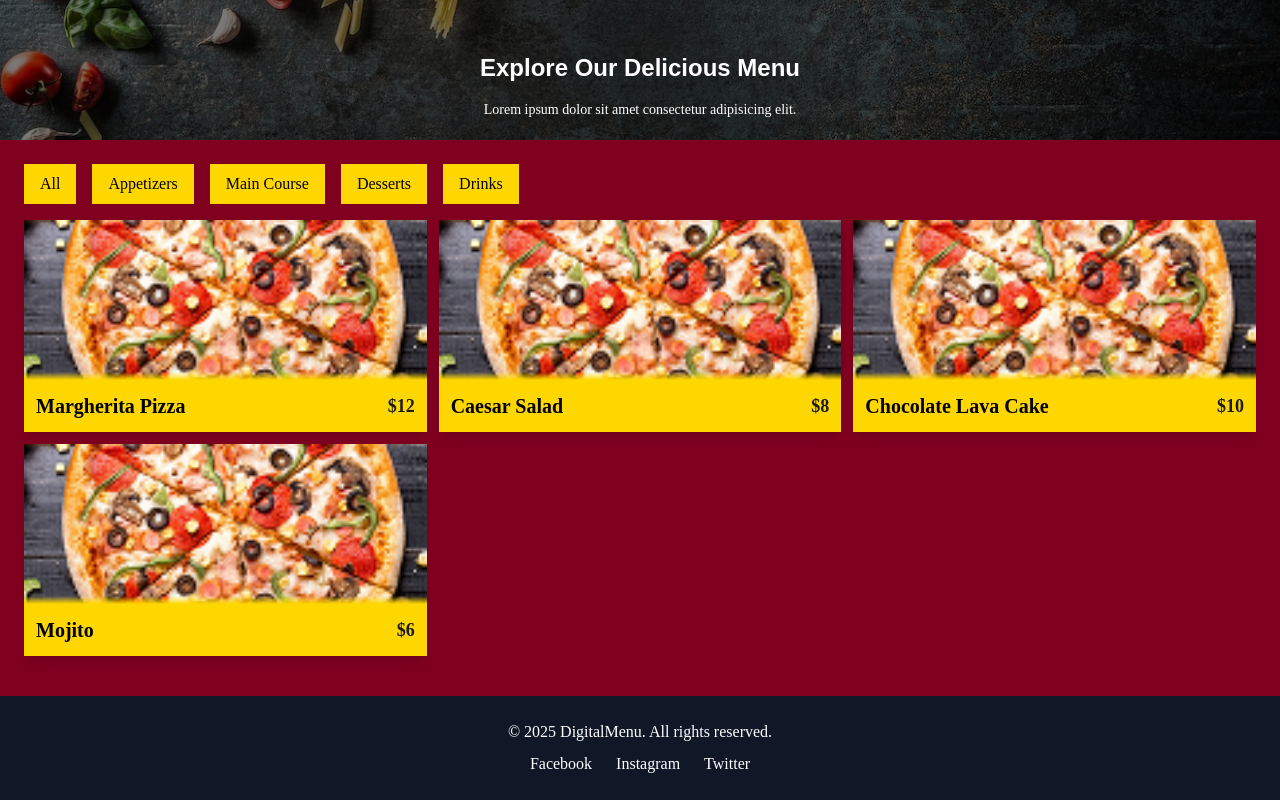
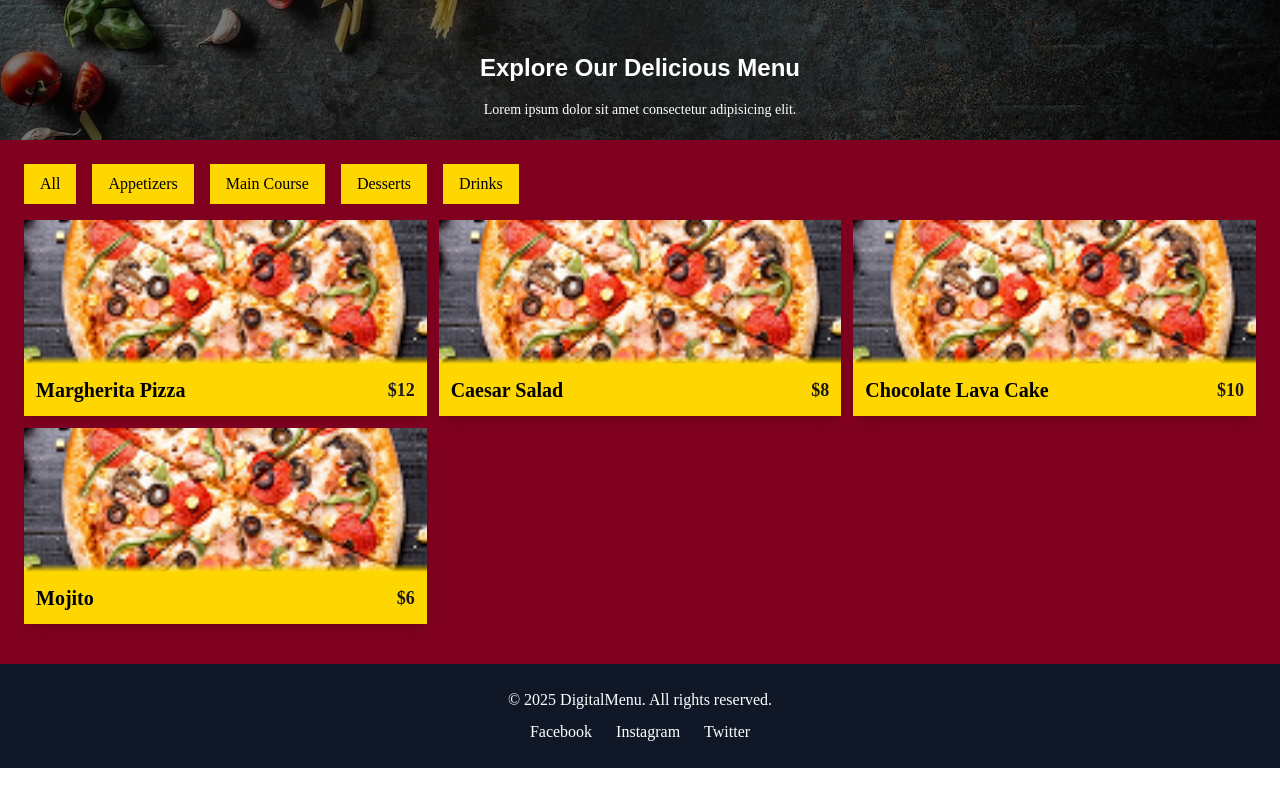
Before and after one commit to 7juned7/Digital-Menu, a React (Vite) app in the folder client-side/: page / in a window 1280 px wide. Shown: the part 944-1744 px from the top of the page. After the commit the page ends 1712 px from the top, so only its background shows below. Built offline with nearby package versions, Linux system fonts and the light colour scheme.

Commit message:
ui fixed

```diff
--- a/client-side/src/Components/MenuSection.jsx
+++ b/client-side/src/Components/MenuSection.jsx
@@ -59,14 +59,16 @@ const MenuSection = ({ isAdmin }) => {
             {menuStyle === "style-1" && (
                 <div className="grid grid-cols-2 md:grid-cols-3 gap-3 mb-4 w-full">
                     {menuItems.map((item) => (
-                        <div key={item.id} className="relative w-full bg-[#FFD700] text-black shadow-lg">
-                            {/* Image with Bottom Faded Effect */}
-                            <div className="relative w-full h-40">
+                        <div key={item.id} className="relative w-full shadow-lg  overflow-hidden">
+
+                            {/* Image Section (Prevent Yellow Background Overflow) */}
+                            <div className="relative w-full h-36 bg-white">
                                 <img src={item.image} alt={item.name} className="w-full h-full object-cover" />
                                 <div className="absolute bottom-0 left-0 w-full h-2 bg-gradient-to-b from-transparent to-[#FFD700]"></div>
                             </div>
-                            {/* Food Info */}
-                            <div className="p-3 flex justify-between items-center">
+
+                            {/* Food Info Section (Keep Yellow Background Here) */}
+                            <div className="bg-[#FFD700] p-3 flex justify-between items-center">
                                 <h3 className="text-sm sm:text-base md:text-lg lg:text-xl font-semibold">{item.name}</h3>
                                 <p className="font-bold text-[#1a1a1a] text-xs sm:text-sm md:text-base lg:text-lg">{item.price}</p>
                             </div>
@@ -75,23 +77,24 @@ const MenuSection = ({ isAdmin }) => {
                 </div>
             )}
 
+
             {/* Stacked Style (style-2) */}
             {menuStyle === "style-2" && (
                 <div className="flex flex-wrap gap-4 mb-4 w-full">
                     {menuItems.map((item) => (
                         <div
                             key={item.id}
-                            className="flex w-full bg-[#2a2a2a] text-white shadow-lg p-4 rounded-lg space-x-4"
+                            className="flex w-full bg-[#2a2a2a] text-white shadow-lg rounded-lg"
                         >
-                            {/* Food Image */}
+                            {/* Bigger Food Image */}
                             <img
                                 src={item.image}
                                 alt={item.name}
-                                className="w-24 h-24 object-cover rounded-md border-2 border-yellow-400"
+                                className="w-32 h-32 object-cover border-2 border-yellow-400"
                             />
 
-                            {/* Food Details */}
-                            <div className="flex-1 flex flex-col justify-center">
+                            {/* Food Details with Margin */}
+                            <div className="flex-1 flex flex-col justify-center ml-4">
                                 <h3 className="text-sm sm:text-base md:text-lg lg:text-xl font-semibold">{item.name}</h3>
                                 <p className="font-bold text-[#FFD700] text-xs sm:text-sm md:text-base lg:text-lg">{item.price}</p>
                             </div>
@@ -101,25 +104,26 @@ const MenuSection = ({ isAdmin }) => {
             )}
 
 
+
             {/* Zigzag Style (style-3) */}
+
             {menuStyle === "style-3" && (
                 <div className="flex flex-wrap gap-4 mb-4 w-full">
                     {menuItems.map((item, index) => (
                         <div
                             key={item.id}
-                            className={`flex w-full shadow-lg p-3 rounded-md
-                ${index % 2 === 0 ? "flex-row bg-[#2a2a2a]" : "flex-row-reverse bg-[#3a3a3a]"}`
-                            }>
-
+                            className={`flex w-full shadow-lg rounded-md
+                ${index % 2 === 0 ? "flex-row bg-[#2a2a2a]" : "flex-row-reverse bg-[#3a3a3a]"}`}
+                        >
                             {/* Food Image */}
                             <img
                                 src={item.image}
                                 alt={item.name}
-                                className="w-24 h-24 object-cover rounded-md border-2 border-yellow-400"
+                                className="w-32 h-32 object-cover  border-2 border-yellow-400"
                             />
 
                             {/* Food Details */}
-                            <div className="flex-1">
+                            <div className="flex-1 mt-4">
                                 <h3 className="text-sm sm:text-base md:text-lg lg:text-xl px-4 font-semibold text-white">{item.name}</h3>
                                 <p className="font-bold px-4 text-[#FFD700] text-xs sm:text-sm md:text-base lg:text-lg">{item.price}</p>
                             </div>
--- a/client-side/src/Components/Navbar.jsx
+++ b/client-side/src/Components/Navbar.jsx
@@ -136,7 +136,7 @@ const Navbar = ({ isAdmin, setIsAdmin }) => {
                                 onChange={(e) => handleTextChange("paragraph", e.target.value)}
                             />
                         ) : (
-                            <p className="text-sm font-extralight">{navData.paragraph}</p>
+                            <p className="text-sm text-center font-extralight">{navData.paragraph}</p>
                         )}
                         {isAdmin && (
                             <FaEdit
```
